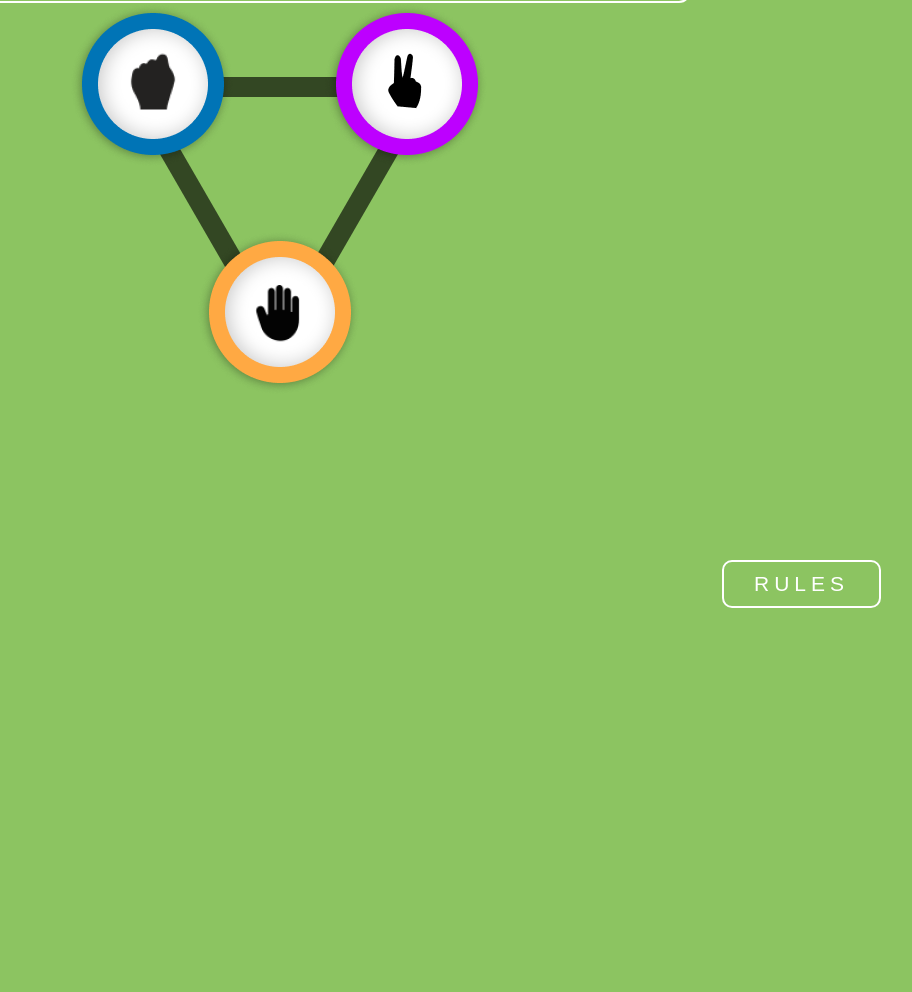
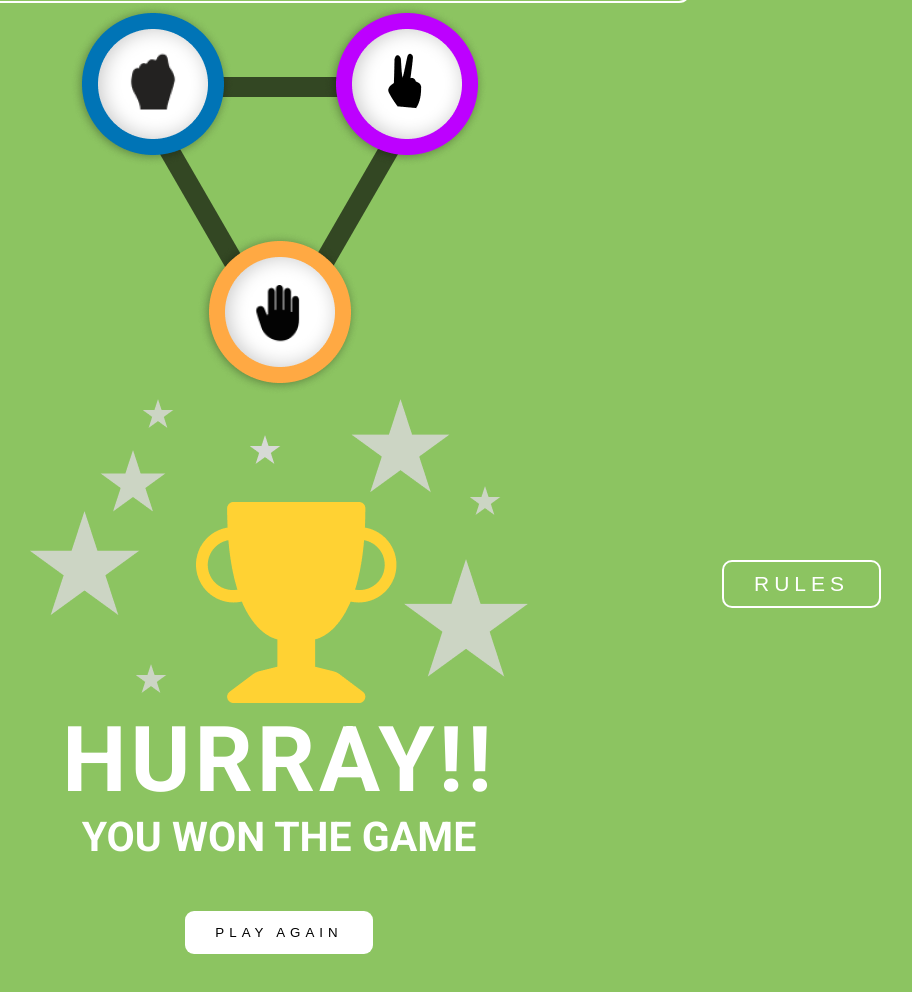
Before and after one commit to GajendraRao007/Rock-Paper-Scissor-Game, a plain HTML site: page index.html in a window 1280 px wide. Shown: the part 182-1174 px from the top of the page, without its empty margins (361-1273 px from the left). Before the commit the page ends 800 px from the top, so only its background shows below. Drawn offline with Linux system fonts and the light colour scheme.

Commit message:
added html & css for Winner's/trophy page

```diff
--- a/index.html
+++ b/index.html
@@ -37,7 +37,8 @@
             </div>
         </div>
         <div class="allbtns">
-            <button id="Rules-btn">RULES</button>  <button id="Next-btn">NEXT</button>
+            <button id="Rules-btn">RULES</button>
+            <button id="Next-btn">NEXT</button>
         </div>
 
             <!--Rules-->
@@ -79,6 +80,14 @@
                 <div id="Pc-picked"></div>
         </div>
 
+
+        <div id="Winner-page">
+            <img id="trophy-img" src="Images\winner.png" alt="">
+            <h1 id="txt1">HURRAY!!</h1>
+            <span id="txt2">YOU WON THE GAME</span>
+            <button id="play-again-btn-win-page">PLAY AGAIN</button>
+        </div>
+
 </div>
 
 
--- a/style.css
+++ b/style.css
@@ -262,3 +262,34 @@ h5{
 #comp-Winner-Background{
     opacity: 0;
 }
+
+/*Winners Page*/
+
+#Winner-page{
+   margin: 0 auto;
+   text-align: center;
+}
+
+#txt1{
+    font-size: 91px;
+    font-weight: 600;
+    color: white;
+}
+
+#txt2{
+    font-size: 41px;
+    font-weight: 600;
+    color: white;
+    margin-top: 25px;
+}
+
+#play-again-btn-win-page{
+    display: block;
+    margin: 50px auto;
+    padding: 14px 30px;
+    border-radius: 9px;
+    letter-spacing: 5px;
+    border: none;
+    background-color: white;
+    cursor: pointer;
+}
```
Also changed, not shown: Images/winner.png (added).
